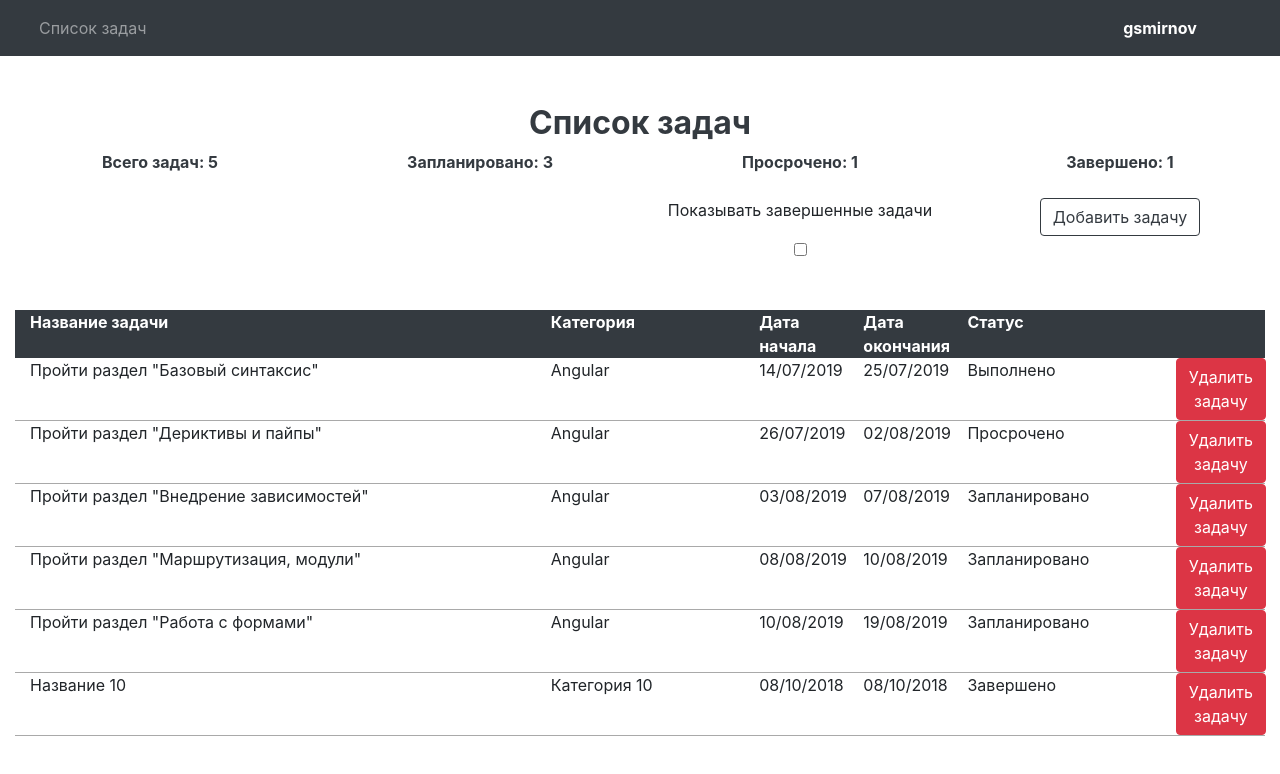
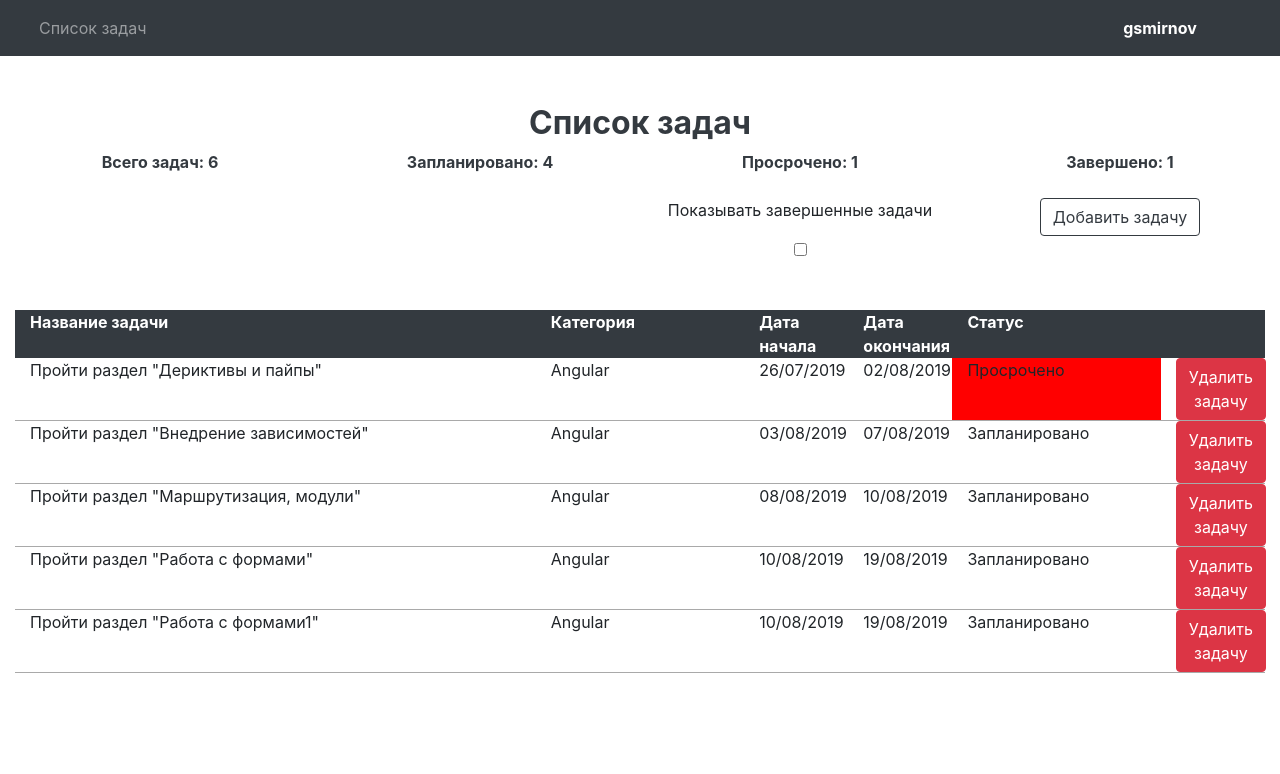
Before and after one commit to gmsmirnov/job4j_angular, an Angular app in the folder task-planner/: page / in a window 1280 px wide. Shown: the top 774 px of the page. Built offline with nearby package versions, Linux system fonts and the light colour scheme.

Commit message:
Стандартные структурные директивы [#62795]

```diff
--- a/task-planner/src/app/task-list/list-row/list-row.component.css
+++ b/task-planner/src/app/task-list/list-row/list-row.component.css
@@ -6,3 +6,7 @@
   border-bottom-style: solid;
   border-bottom-width: 1px;
 }
+
+.tasksOverdue {
+  background-color: red;
+}
--- a/task-planner/src/app/task-list/list-row/list-row.component.html
+++ b/task-planner/src/app/task-list/list-row/list-row.component.html
@@ -3,6 +3,6 @@
   <div class="col-md-2 col-lg-2 col-xs-2">{{ category }}</div>
   <div class="col-md-1 col-lg-1 col-xs-1">{{ dateStart }}</div>
   <div class="col-md-1 col-lg-1 col-xs-1">{{ dateEnd }}</div>
-  <div class="col-md-2 col-lg-2 col-xs-2">{{ status }}</div>
+  <div class="col-md-2 col-lg-2 col-xs-2" [ngClass]="{'tasksOverdue' : status === 'Просрочено'}">{{ status }}</div>
   <div class="col-md-1 col-lg-1 col-xs-1"><button class="btn btn-danger" (click)="deleteTask()">Удалить задачу</button></div>
 </div>
--- a/task-planner/src/app/task-list/task-list.component.html
+++ b/task-planner/src/app/task-list/task-list.component.html
@@ -34,53 +34,15 @@
       <div class="col-md-2 col-lg-2 col-xs-2">Статус</div>
       <div class="col-md-1 col-lg-1 col-xs-1"></div>
     </div>
-    <app-list-row
-      [name]="tasks[0].name"
-      [category]="tasks[0].category"
-      [dateStart]="tasks[0].dateStart"
-      [dateEnd]="tasks[0].dateEnd"
-      [status]="tasks[0].status"
-      (deleteTaskEmitter)="deleteTaskFromArray($event)"
-    ></app-list-row>
-    <app-list-row
-      [name]="tasks[1].name"
-      [category]="tasks[1].category"
-      [dateStart]="tasks[1].dateStart"
-      [dateEnd]="tasks[1].dateEnd"
-      [status]="tasks[1].status"
-      (deleteTaskEmitter)="deleteTaskFromArray($event)"
-    ></app-list-row>
-    <app-list-row
-      [name]="tasks[2].name"
-      [category]="tasks[2].category"
-      [dateStart]="tasks[2].dateStart"
-      [dateEnd]="tasks[2].dateEnd"
-      [status]="tasks[2].status"
-      (deleteTaskEmitter)="deleteTaskFromArray($event)"
-    ></app-list-row>
-    <app-list-row
-      [name]="tasks[3].name"
-      [category]="tasks[3].category"
-      [dateStart]="tasks[3].dateStart"
-      [dateEnd]="tasks[3].dateEnd"
-      [status]="tasks[3].status"
-      (deleteTaskEmitter)="deleteTaskFromArray($event)"
-    ></app-list-row>
-    <app-list-row
-      [name]="tasks[4].name"
-      [category]="tasks[4].category"
-      [dateStart]="tasks[4].dateStart"
-      [dateEnd]="tasks[4].dateEnd"
-      [status]="tasks[4].status"
-      (deleteTaskEmitter)="deleteTaskFromArray($event)"
-    ></app-list-row>
-    <app-list-row
-      [name]="'Название 10'"
-      [category]="'Категория 10'"
-      [dateStart]="'08/10/2018'"
-      [dateEnd]="'08/10/2018'"
-      [status]="'Завершено'"
-      (deleteTaskEmitter)="deleteTaskFromArray($event)"
-    ></app-list-row>
+    <ng-container *ngFor="let task of tasks">
+      <app-list-row *ngIf="((!finished && task.status !== 'Выполнено') || (finished))"
+                    [name]="task.name"
+                    [category]="task.category"
+                    [dateStart]="task.dateStart"
+                    [dateEnd]="task.dateEnd"
+                    [status]="task.status"
+                    (deleteTaskEmitter)="deleteTaskFromArray($event)"
+      ></app-list-row>
+    </ng-container>
   </div>
 </div>
--- a/task-planner/src/app/task-list/task-list.component.ts
+++ b/task-planner/src/app/task-list/task-list.component.ts
@@ -1,4 +1,5 @@
 import { Component, OnInit } from '@angular/core';
+import { findIndex } from 'rxjs/operators';
 
 @Component({
   selector: 'app-task-list',
@@ -6,6 +7,8 @@ import { Component, OnInit } from '@angular/core';
   styleUrls: ['./task-list.component.css']
 })
 export class TaskListComponent implements OnInit {
+  finished: boolean;
+
   tasks = [
     {
       name: 'Пройти раздел \"Базовый синтаксис\"',
@@ -41,6 +44,13 @@ export class TaskListComponent implements OnInit {
       dateStart: '10/08/2019',
       dateEnd: '19/08/2019',
       status: 'Запланировано'
+    },
+    {
+      name: 'Пройти раздел \"Работа с формами1\"',
+      category: 'Angular',
+      dateStart: '10/08/2019',
+      dateEnd: '19/08/2019',
+      status: 'Запланировано'
     }
   ];
 
@@ -55,6 +65,7 @@ export class TaskListComponent implements OnInit {
 
   filterTasks($event) {
     console.log($event.target.checked);
+    this.finished = $event.target.checked;
   }
 
   getTasksListSize() {
@@ -66,6 +77,10 @@ export class TaskListComponent implements OnInit {
   }
 
   deleteTaskFromArray(name: string) {
+    let index = this.tasks.findIndex((task) => task.name === name);
+    if (index > -1) {
+      this.tasks.splice(index, 1);
+    }
     console.log('Задача ' + name + ' удалена');
   }
 }
```
